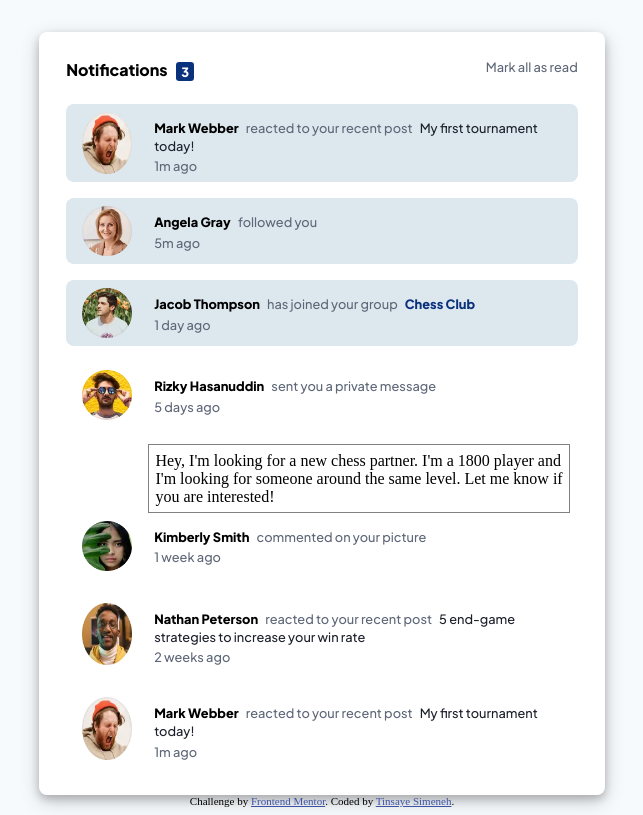
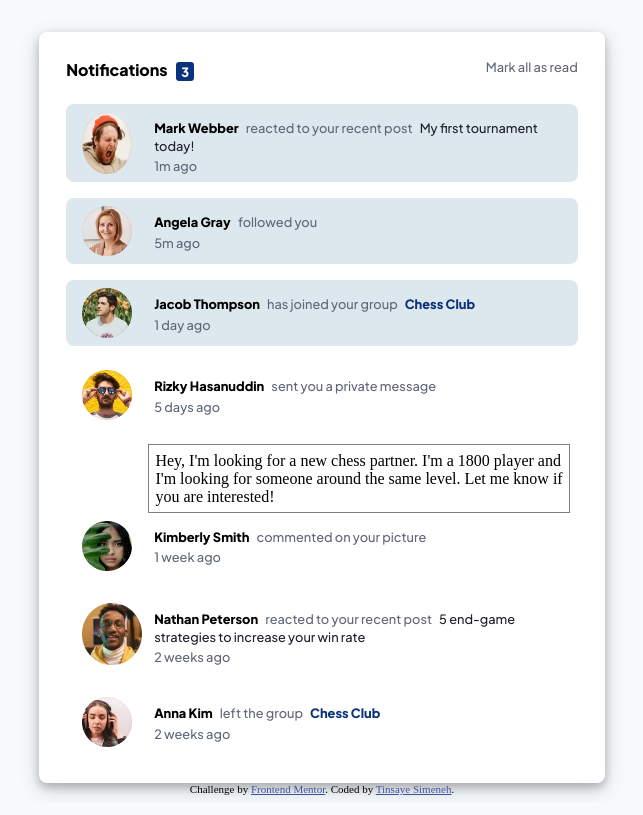
Before and after one commit to tinsaye-simeneh/Frontend-Mentor-notification_page, a plain HTML site: page index.html in a window 1280 px wide. Shown: the whole page, without its empty margins (318-961 px from the left). Drawn offline with Linux system fonts and the light colour scheme.

Commit message:
ana kim card added

```diff
--- a/index.html
+++ b/index.html
@@ -151,7 +151,7 @@
               <img
                 src="./assets/images/avatar-nathan-peterson.webp"
                 alt="avatar"
-                width="50vw"
+                width="60vw"
               />
             </div>
             <div class="col-10" style="margin-top: 0.5vw">
@@ -171,17 +171,27 @@
           <div class="row">
             <div class="col-2">
               <img
-                src="./assets/images/avatar-mark-webber.webp"
+                src="./assets/images/avatar-anna-kim.webp"
                 alt="avatar"
                 width="50vw"
               />
             </div>
             <div class="col-10" style="margin-top: 0.5vw">
-              <span class="name"> Mark Webber </span>
-              <span class="detail"> reacted to your recent post </span>
-              <span class="detail2"> My first tournament today! </span>
+              <span class="name"> Anna Kim </span>
+              <span class="detail"> left the group </span>
+              <span class="detail2"> <a
+                href="#"
+                class="detail2"
+                style="
+                  color: hsl(219, 85%, 26%);
+                  text-decoration: none;
+                  font-weight: 800;
+                "
+              >
+                Chess Club
+              </a> </span>
               <span class="detail" style="display: flex; margin-top: 0.3vw">
-                1m ago</span
+                2 weeks ago</span
               >
             </div>
           </div>
```
